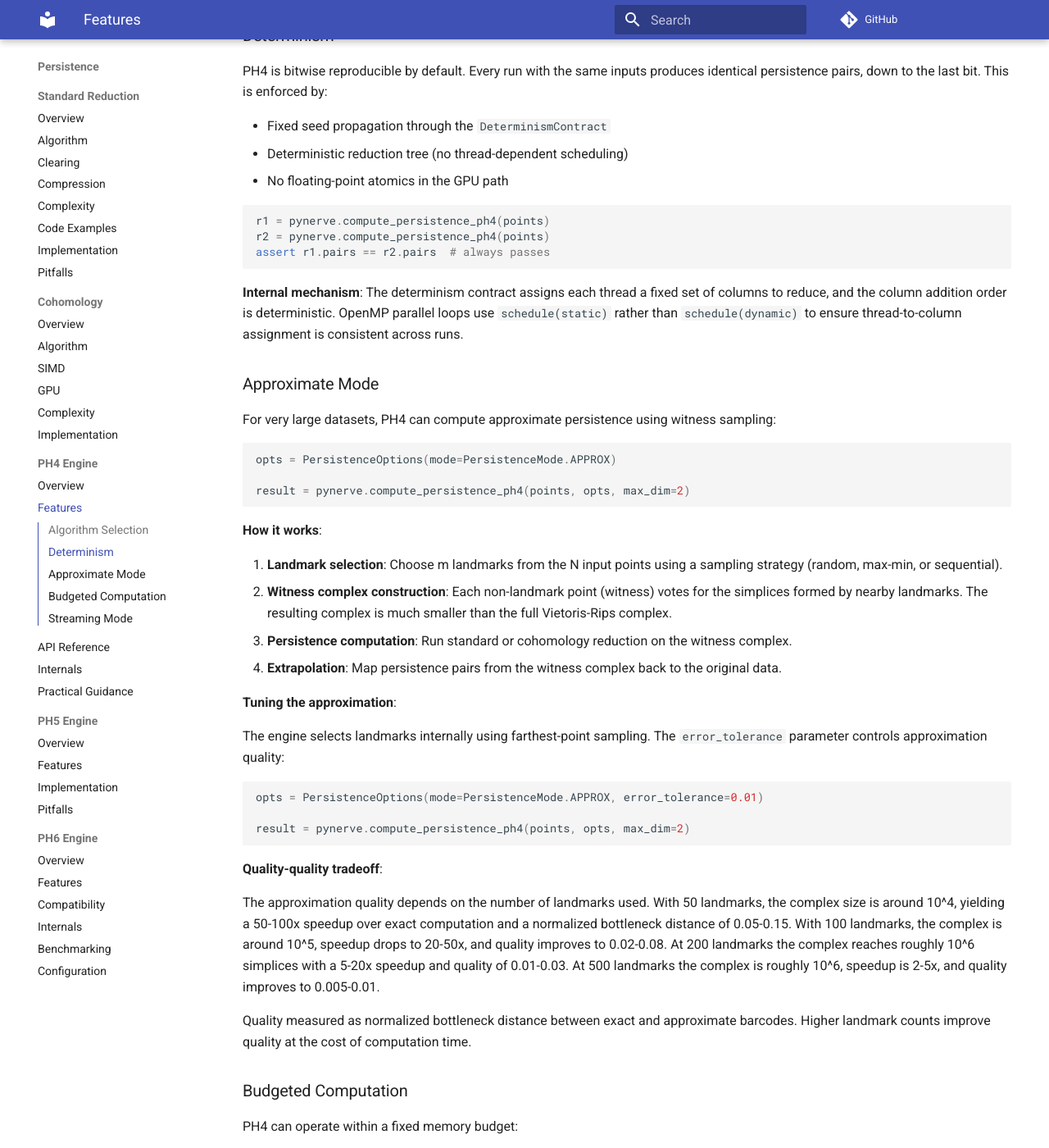
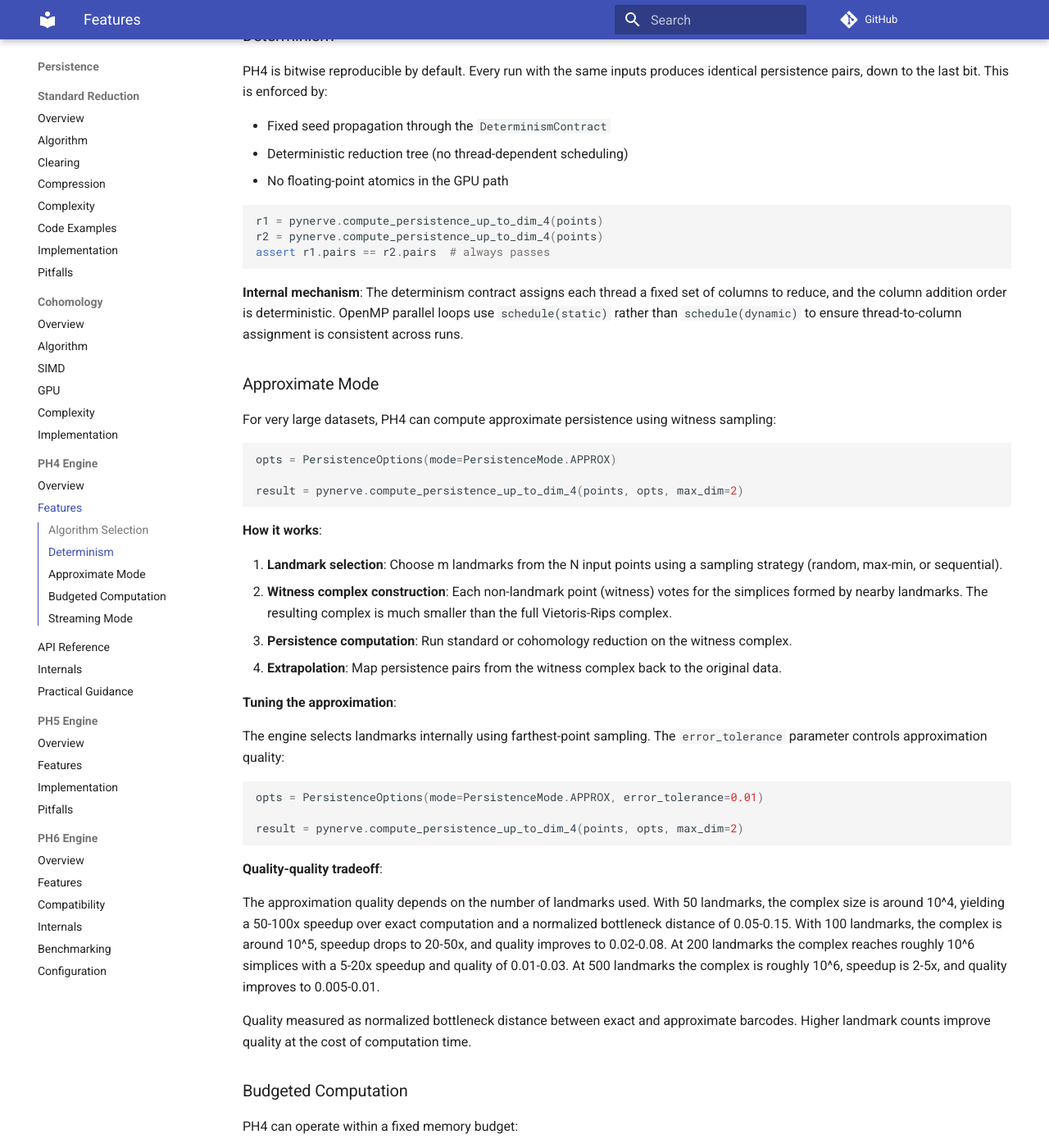
Before and after one commit to LSU-ATHENA/Pynerve, an MkDocs documentation site: the page built from doc/persistence/ph4/features.md, in a window 1280 px wide and 1400 px high, scrolled down 1036 px. Shown: the whole window at 82% size. Built offline with MkDocs 1.6.1 and Material for MkDocs 9.7.7, drawn with Linux system fonts in a browser that asks for light colours; comment, search, counter and statistics services are not loaded; some of the changed text lies outside the part shown.

````diff
--- a/doc/persistence/ph4/features.md
+++ b/doc/persistence/ph4/features.md
@@ -41,8 +41,8 @@ PH4 is bitwise reproducible by default. Every run with the same inputs produces
 - No floating-point atomics in the GPU path
 
 ```python
-r1 = pynerve.compute_persistence_ph4(points)
-r2 = pynerve.compute_persistence_ph4(points)
+r1 = pynerve.compute_persistence_up_to_dim_4(points)
+r2 = pynerve.compute_persistence_up_to_dim_4(points)
 assert r1.pairs == r2.pairs  # always passes
 ```
 
@@ -55,7 +55,7 @@ For very large datasets, PH4 can compute approximate persistence using witness s
 ```python
 opts = PersistenceOptions(mode=PersistenceMode.APPROX)
 
-result = pynerve.compute_persistence_ph4(points, opts, max_dim=2)
+result = pynerve.compute_persistence_up_to_dim_4(points, opts, max_dim=2)
 ```
 
 **How it works**:
@@ -73,7 +73,7 @@ The `error_tolerance` parameter controls approximation quality:
 ```python
 opts = PersistenceOptions(mode=PersistenceMode.APPROX, error_tolerance=0.01)
 
-result = pynerve.compute_persistence_ph4(points, opts, max_dim=2)
+result = pynerve.compute_persistence_up_to_dim_4(points, opts, max_dim=2)
 ```
 
 **Quality-quality tradeoff**:
@@ -91,7 +91,7 @@ PH4 can operate within a fixed memory budget:
 from pynerve import PH5PH6Config
 
 config = PH5PH6Config()
-result = pynerve.compute_persistence_ph5(points, max_dim=2)
+result = pynerve.compute_persistence_up_to_dim_5(points, max_dim=2)
 ```
 
 When the estimated memory exceeds the budget:
````
Also changed, not shown: doc/persistence/ph4/api.md (+4 -4 lines), doc/persistence/ph4/guidance.md (+3 -3 lines), doc/persistence/ph4/quickstart.md (+2 -2 lines).
